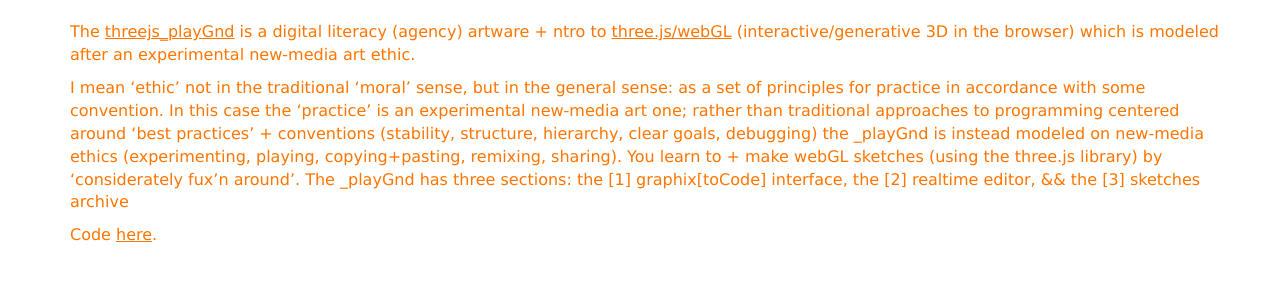
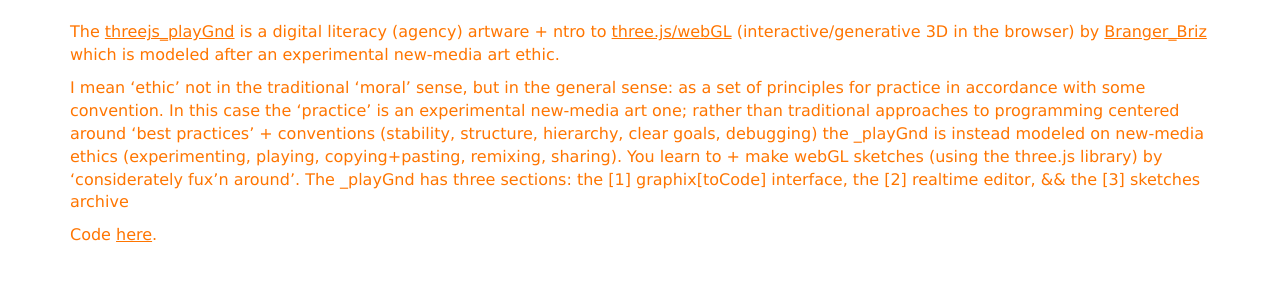
Before and after one commit to olab-io/olab-io.github.io, a Jekyll site: the page built from _posts/2014-02-13-three-js-playgnd.md, in a window 1280 px wide, cut to the strip 472-753 px from the top of the page. Built offline with Jekyll 4.4.1, drawn with Linux system fonts in a browser that asks for light colours; nearby versions of some CDN libraries; Markdown is read by kramdown in place of the engine named in the settings.

Commit message:
Top padded the 'openLab' image on the index page because it hugged the ceiling on mobile devices. Also added bylines in two posts.

```diff
--- a/_posts/2014-02-13-three-js-playgnd.md
+++ b/_posts/2014-02-13-three-js-playgnd.md
@@ -7,7 +7,7 @@
 splash: /assets/img/projects/threejs_playgnd.png
 ---
 
-The [threejs_playGnd](http://threejsplaygnd.brangerbriz.net/) is a digital literacy (agency) artware + ntro to [three.js/webGL](http://threejs.org) (interactive/generative 3D in the browser) which is modeled after an experimental new-media art ethic.
+The [threejs_playGnd](http://threejsplaygnd.brangerbriz.net/) is a digital literacy (agency) artware + ntro to [three.js/webGL](http://threejs.org) (interactive/generative 3D in the browser) by [Branger_Briz](http://brangerbriz.net/) which is modeled after an experimental new-media art ethic.
 
 I mean 'ethic' not in the traditional 'moral' sense, but in the general sense: as a set of principles for practice in accordance with some convention. In this case the 'practice' is an experimental new-media art one; rather than traditional approaches to programming centered around 'best practices' + conventions (stability, structure, hierarchy, clear goals, debugging) the _playGnd is instead modeled on new-media ethics (experimenting, playing, copying+pasting, remixing, sharing). You learn to + make webGL sketches (using the three.js library) by ‘considerately fux’n around’. The _playGnd has three sections: the [1] graphix[toCode] interface, the [2] realtime editor, && the [3] sketches archive
 
--- a/assets/css/index.css
+++ b/assets/css/index.css
@@ -39,6 +39,7 @@
   height: 100%; /* For at least Firefox */
   min-height: 100%;
 }
+
 .site-wrapper-inner {
   display: table-cell;
   vertical-align: top;
@@ -47,6 +48,7 @@
 .cover-container {
   margin-left: auto;
   margin-right: auto;
+  padding-top: 40px;
 }
 
 /* Padding for spacing */
```
Also changed, not shown: _posts/2014-02-12-zetamaze.md (+1 -1 lines).
